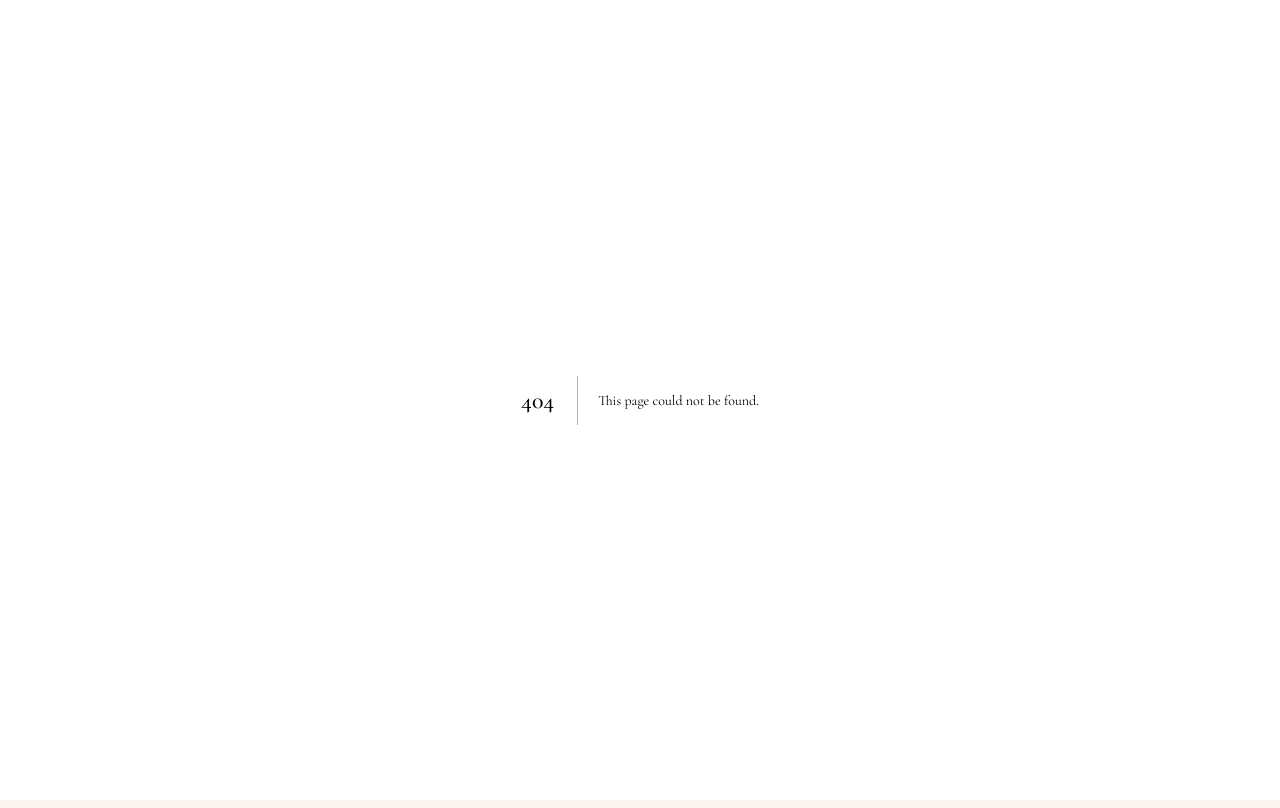
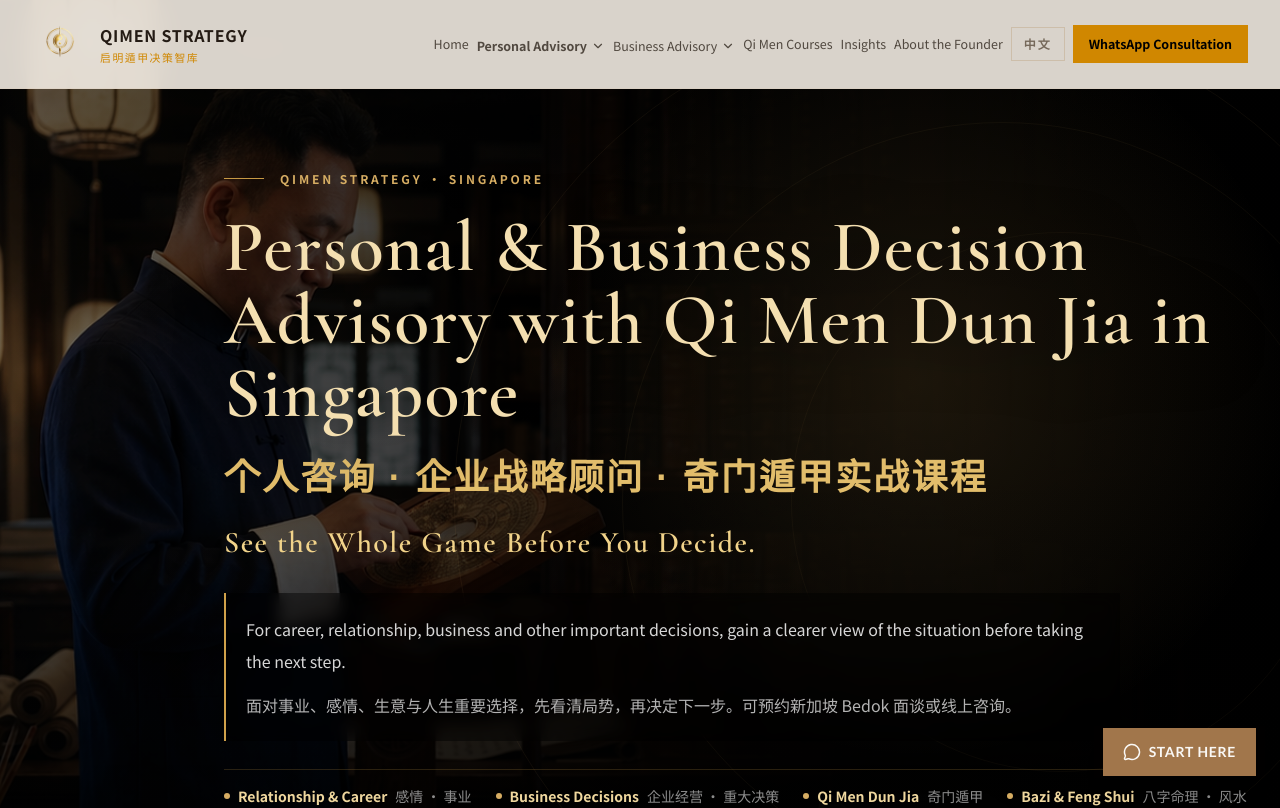
Before and after one commit to BODHIWONG/qmfeng-website, a Next.js app: page /en in a window 1280 px wide. Before the commit this address had no page. Shown: the top 808 px of the page. Built offline with nearby package versions, Linux system fonts and the light colour scheme.

Commit message:
Add stable English homepage route

```diff
--- /dev/null
+++ b/app/en/page.tsx
@@ -0,0 +1,25 @@
+import type { Metadata } from "next";
+import HomePage from "@/app/page";
+import { FixedLanguageProvider } from "@/contexts/language-context";
+
+export const metadata: Metadata = {
+  title: "Qimen Strategy Singapore｜Personal & Business Decision Advisory",
+  description:
+    "Personal advisory, business strategic advisory and practical Qi Men Dun Jia courses in Singapore. Private consultations are available in Bedok or online.",
+  alternates: {
+    canonical: "https://www.qmfeng.com/en",
+    languages: {
+      "en-SG": "https://www.qmfeng.com/en",
+      "zh-SG": "https://www.qmfeng.com/zh",
+      "x-default": "https://www.qmfeng.com/en",
+    },
+  },
+};
+
+export default function EnglishHomePage() {
+  return (
+    <FixedLanguageProvider lang="en">
+      <HomePage />
+    </FixedLanguageProvider>
+  );
+}
```
